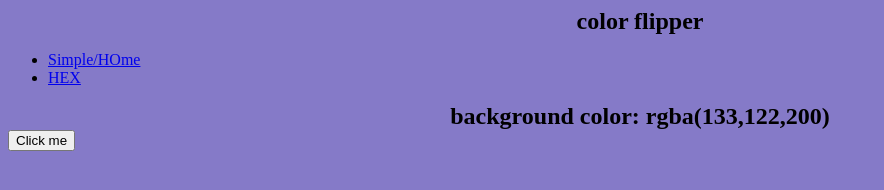
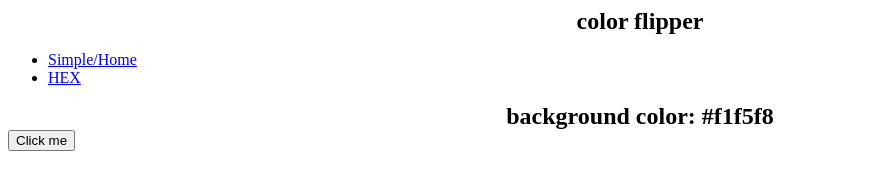
Before and after one commit to naspc/naspccolor.github.io, a plain HTML site: page index.html in a window 1280 px wide. Both pictures are taken after a click on the button "Click me". Shown: the whole page, without its empty margins (0-884 px from the left). Drawn offline with Linux system fonts and the light colour scheme.

Commit message:
first commit

```diff
--- a/color.js
+++ b/color.js
@@ -4,7 +4,13 @@ const color = document.querySelector(".color");
 
 btn.addEventListener('click', function() {
 // get random number between 0 and 3
-const randomNumber = 2;
+const randomNumber = getrandomNumber();
+
+
 document.body.style.backgroundColor = colors[randomNumber];
 color.textContent = colors[randomNumber];
 });
+
+function getRandomNumber() {
+    return Math.florr(Math.random() * colors.length);
+}
--- a/index.html
+++ b/index.html
@@ -11,7 +11,7 @@
     <h1> color flipper</h1>
     <ul class="nav-links">
         <li>
-        <a href="index.html"> Simple/HOme</a>
+        <a href="index.html"> Simple/Home</a>
         </li>
         <li>
         <a href="hex.html"> HEX </a>
```
